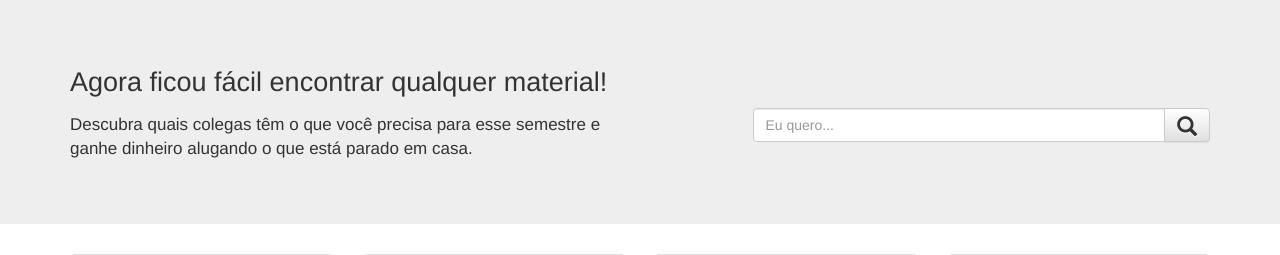
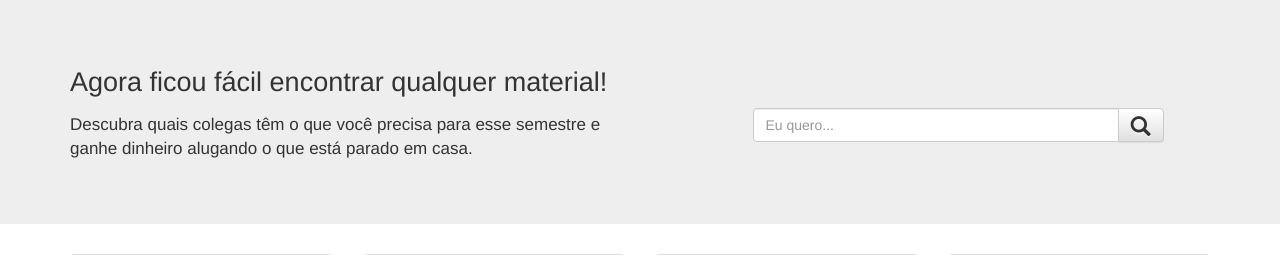
Before and after one commit to gutobenn/inf-engsw, a Django app: page /myapp/ in a window 1280 px wide. Shown: the part 51-306 px from the top of the page. Run offline with Django 3.2, Linux system fonts and the light colour scheme; data comes from the database, SQL or seed files in the repository; grey boxes labelled with a size stand in for pictures from a placeholder-image service; parts of the project's set-up code (start-up, migrations or seed data) failed here and were passed over; some libraries are stand-ins or nearby versions.

Commit message:
search box on homepage

```diff
--- a/myapp/static/css/style.css
+++ b/myapp/static/css/style.css
@@ -72,6 +72,15 @@ input::-webkit-inner-spin-button {
     -webkit-appearance: none;
 }
 
+#boxdbusca .input-group {
+  width: 80%;
+}
+
+#boxdbusca .input-group .form-control,
+#boxdbusca .input-group-btn {
+  display: block;
+}
+
 @media (min-width: 992px) {
   .jumbotron #boxdbusca {
     margin-top: 60px;
--- a/myapp/templates/myapp/index.html
+++ b/myapp/templates/myapp/index.html
@@ -10,10 +10,12 @@
       </div>
       <div class="col-lg-5 pull-right" id="boxdbusca">
         <div class="input-group">
-          <input type="text" class="form-control" placeholder="Eu quero...">
-          <span class="input-group-btn">
-            <button class="btn btn-default" type="button"><i class="glyphicon glyphicon-search" style="font-size: 20px;"></i></button>
-          </span>
+          <form class="form" action="{% url 'search' %}" method="get">
+            <input type="text" class="form-control" name="search_text" placeholder="Eu quero...">
+            <span class="input-group-btn">
+              <button class="btn btn-default" type="submit"><i class="glyphicon glyphicon-search" style="font-size: 20px;"></i></button>
+            </span>
+          </form>
         </div><!-- /input-group -->
       </div><!-- /.col-lg-6 -->
     </div><!-- /.row -->
--- a/myapp/urls.py
+++ b/myapp/urls.py
@@ -11,7 +11,7 @@ urlpatterns = [
     url(r'^items/new/$', views.item_new, name='item_new'),
     url(r'^items/(?P<pk>[0-9]+)/$', views.item_detail, name='item_detail'),
     url(r'^items/(?P<pk>[0-9]+)/edit/$', views.item_edit, name='item_edit'),
-    url(r'^search', ItemView.as_view(), name="actors"),
+    url(r'^search', ItemView.as_view(), name="search"),
     url(r'^signup/$', views.signup, name='signup'),
     url(r'^login/$', auth_views.login, name='login'),
     url(r'^logout/$', auth_views.logout, {'next_page': 'index'}, name='logout'),
```
Also changed, not shown: 1 other file.
